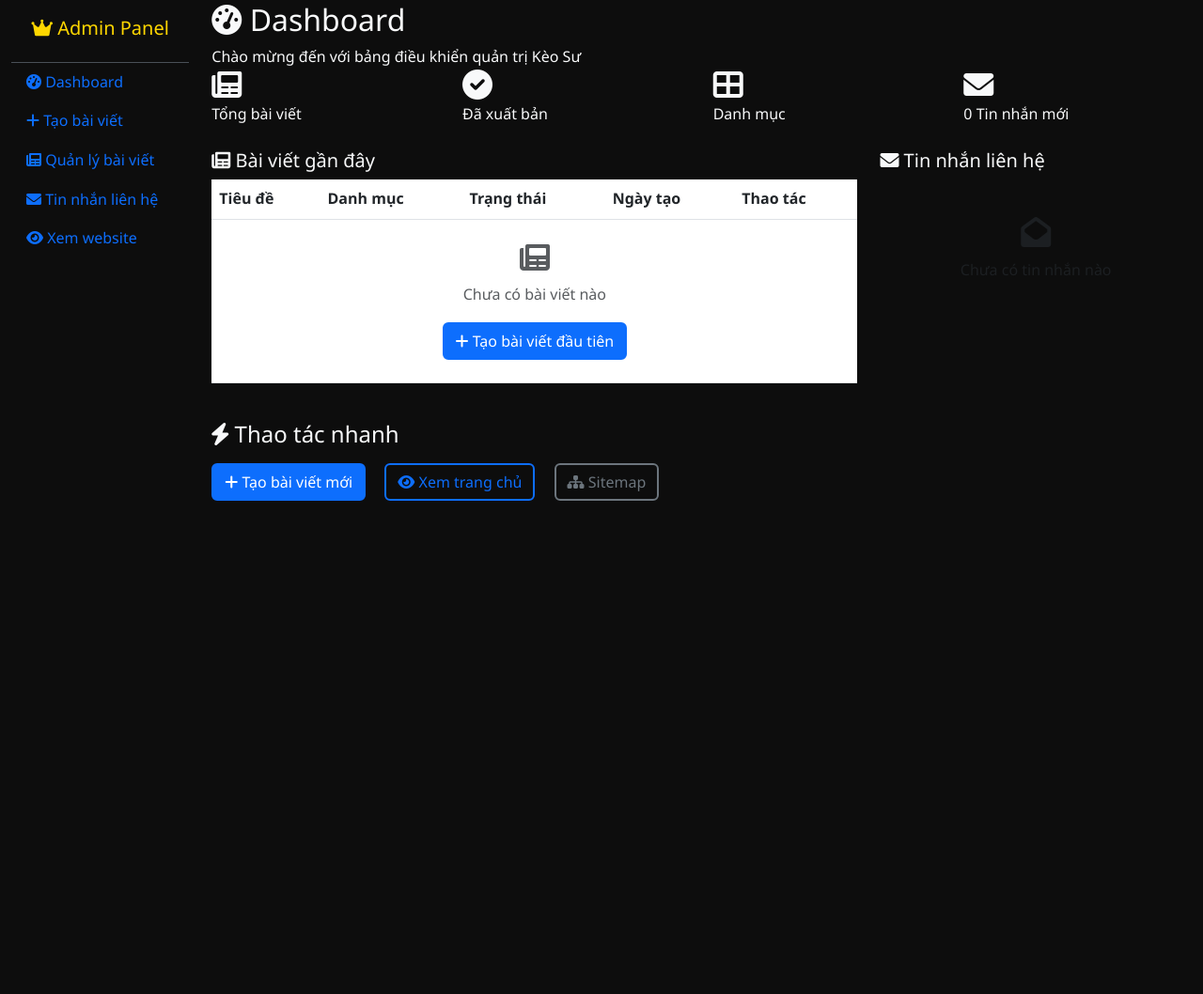
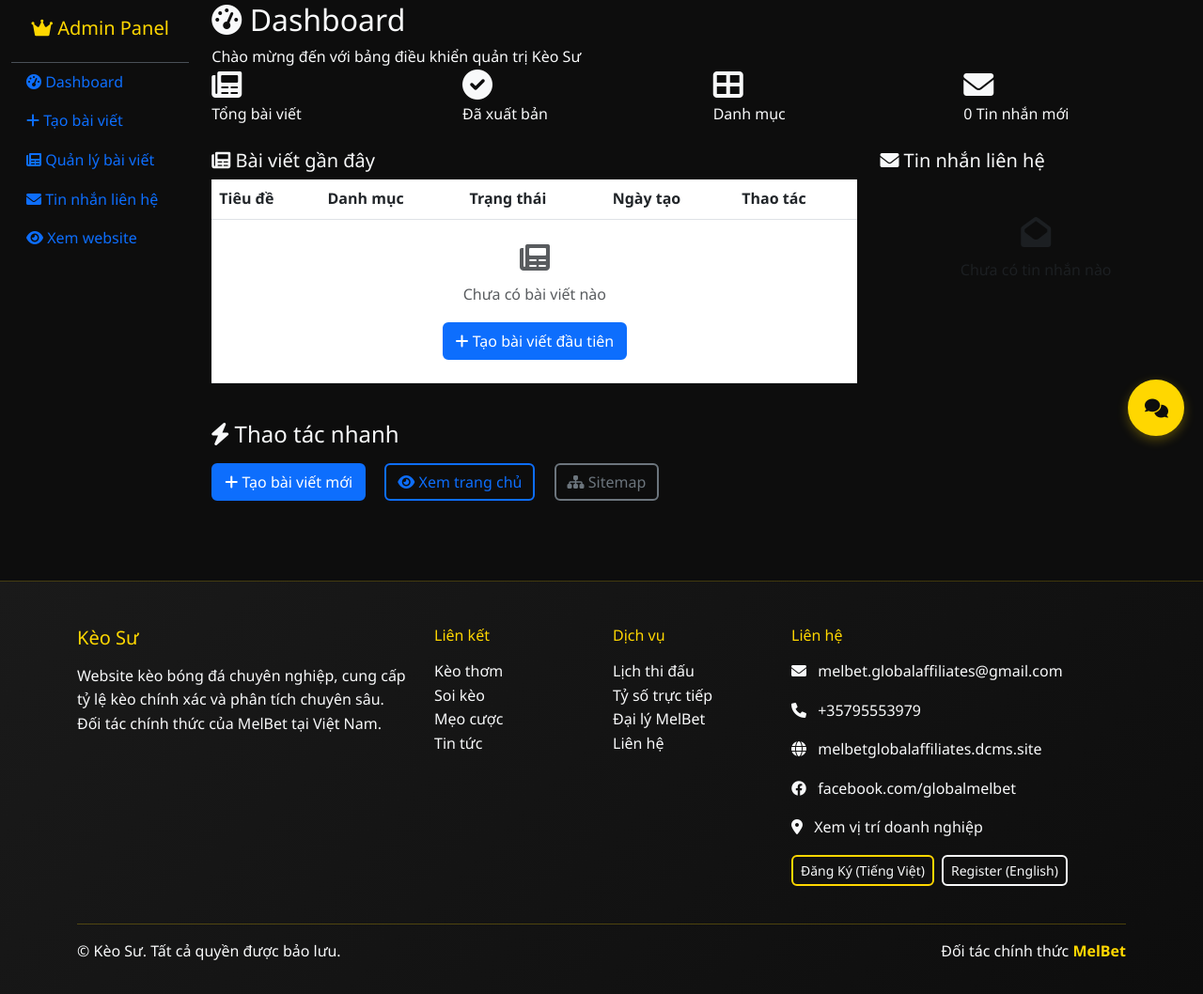
Before and after one commit to Keosu-Melbet/keosu-blog, a Flask app: template templates/admin/dashboard.html in a window 1280 px wide. Shown: the part 316-1374 px from the top of the page at 94% size. Before the commit the page ends 849 px from the top, so only its background shows below. Run offline with Flask 3, Linux system fonts and the light colour scheme; the template is opened without the code that fills it, so the values that code supplies are empty; parts of the project's set-up code (start-up, migrations or seed data) failed here and were passed over; some libraries are stand-ins or nearby versions.

Commit message:
Update base.html

```diff
--- a/templates/base.html
+++ b/templates/base.html
@@ -102,3 +102,82 @@
     {% endwith %}
     {% block content %}{% endblock %}
   </main>
+
+    <!-- Footer -->
+  <footer class="footer mt-5">
+    <div class="container">
+      <div class="row">
+        <div class="col-lg-4 col-md-6 mb-4">
+          <h5 class="text-warning">Kèo Sư</h5>
+          <p>Website kèo bóng đá chuyên nghiệp, cung cấp tỷ lệ kèo chính xác và phân tích chuyên sâu. Đối tác chính thức của MelBet tại Việt Nam.</p>
+        </div>
+        <div class="col-lg-2 col-md-6 mb-4">
+          <h6 class="text-warning">Liên kết</h6>
+          <ul class="list-unstyled">
+            <li><a href="{{ url_for('keo_thom') }}" class="text-light">Kèo thơm</a></li>
+            <li><a href="{{ url_for('soi_keo') }}" class="text-light">Soi kèo</a></li>
+            <li><a href="{{ url_for('meo_cuoc') }}" class="text-light">Mẹo cược</a></li>
+            <li><a href="{{ url_for('tin_tuc') }}" class="text-light">Tin tức</a></li>
+          </ul>
+        </div>
+        <div class="col-lg-2 col-md-6 mb-4">
+          <h6 class="text-warning">Dịch vụ</h6>
+          <ul class="list-unstyled">
+            <li><a href="{{ url_for('lich_thi_dau') }}" class="text-light">Lịch thi đấu</a></li>
+            <li><a href="{{ url_for('ty_so_truc_tiep') }}" class="text-light">Tỷ số trực tiếp</a></li>
+            <li><a href="{{ url_for('dai_ly_melbet') }}" class="text-light">Đại lý MelBet</a></li>
+            <li><a href="{{ url_for('lien_he') }}" class="text-light">Liên hệ</a></li>
+          </ul>
+        </div>
+        <div class="col-lg-4 col-md-6 mb-4">
+          <h6 class="text-warning">Liên hệ</h6>
+          <p><i class="fas fa-envelope me-2"></i> <a href="mailto:melbet.globalaffiliates@gmail.com" class="text-light">melbet.globalaffiliates@gmail.com</a></p>
+          <p><i class="fas fa-phone me-2"></i> +35795553979</p>
+          <p><i class="fas fa-globe me-2"></i> <a href="https://melbetglobalaffiliates.dcms.site/" class="text-light" target="_blank">melbetglobalaffiliates.dcms.site</a></p>
+          <p><i class="fab fa-facebook me-2"></i> <a href="https://facebook.com/globalmelbet" class="text-light" target="_blank">facebook.com/globalmelbet</a></p>
+          <p><i class="fas fa-map-marker-alt me-2"></i> <a href="https://share.google/JirZ1MD0bTkGf9aBA" class="text-light" target="_blank">Xem vị trí doanh nghiệp</a></p>
+          <div class="mt-3 d-flex gap-2 flex-wrap">
+            <a href="https://forms.gle/HM6AZVQo5hvX13kJ9" class="btn btn-outline-warning btn-sm" target="_blank">Đăng Ký (Tiếng Việt)</a>
+            <a href="https://forms.gle/R3cZfUfcNTQsr7r27" class="btn btn-outline-light btn-sm" target="_blank">Register (English)</a>
+          </div>
+        </div>
+      </div>
+      <hr class="border-warning" />
+      <div class="row">
+        <div class="col-md-6">
+          <p>&copy; {{ now.year }} Kèo Sư. Tất cả quyền được bảo lưu.</p>
+        </div>
+        <div class="col-md-6 text-md-end">
+          <p>Đối tác chính thức <span class="text-warning fw-bold">MelBet</span></p>
+        </div>
+      </div>
+    </div>
+  </footer>
+
+  <!-- Chatbot Kèo Sư -->
+  <div id="chatbot-container" class="position-fixed" style="bottom: 20px; right: 20px; z-index: 1000;">
+    <button class="btn btn-warning rounded-circle p-3" id="chatbot-toggle" type="button">
+      <i class="fas fa-comments fa-lg"></i>
+    </button>
+    <div id="chatbot-iframe" class="d-none" style="width: 350px; height: 500px;">
+      <iframe src="https://udify.app/chatbot/xhJuB06Ye6hfb3s5"
+              width="100%"
+              height="100%"
+              frameborder="0"
+              style="border-radius: 10px;">
+      </iframe>
+    </div>
+  </div>
+
+  <!-- Scripts -->
+  <script src="https://cdn.jsdelivr.net/npm/bootstrap@5.3.0/dist/js/bootstrap.bundle.min.js"></script>
+  <script src="{{ url_for('static', filename='js/main.js') }}"></script>
+  <script>
+    document.getElementById('chatbot-toggle').addEventListener('click', function () {
+      const iframe = document.getElementById('chatbot-iframe');
+      iframe.classList.toggle('d-none');
+    });
+  </script>
+  {% block scripts %}{% endblock %}
+</body>
+</html>
```
